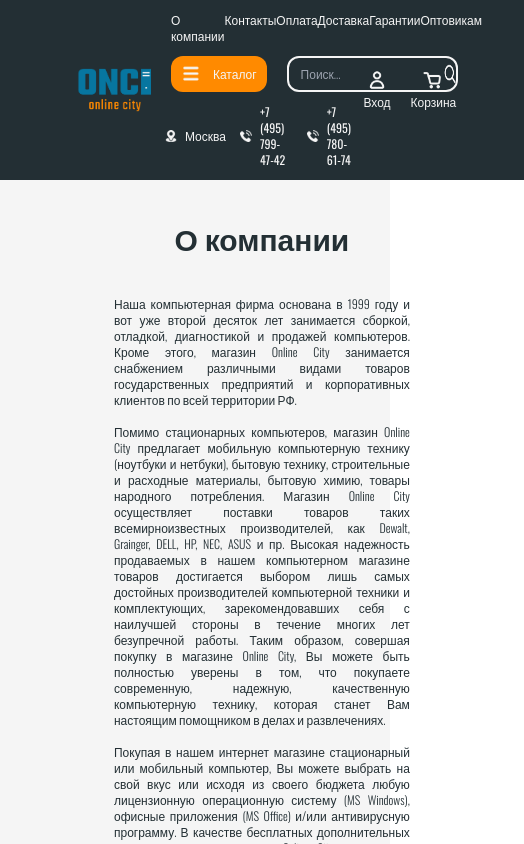
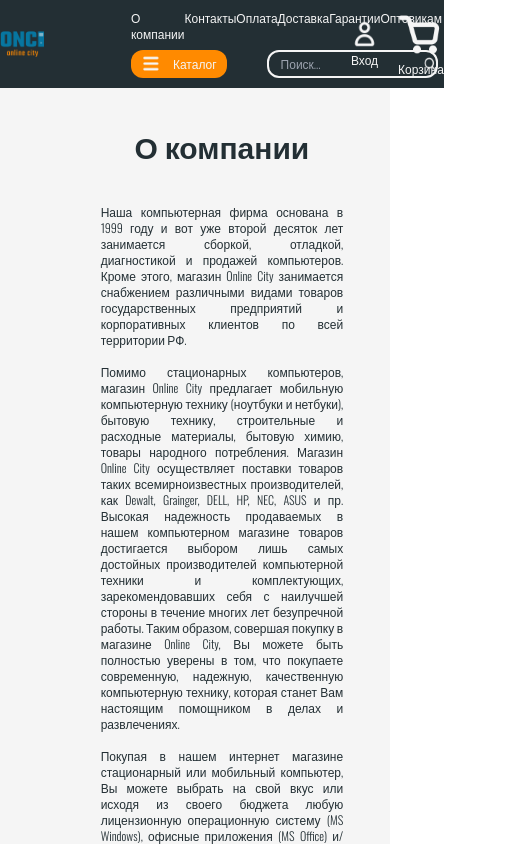
Before and after one commit to StacyGru/online-city, a React (Create React App) app: page /about_us in a window 390 px wide. Shown: the top 844 px of the page, 524 px wide, since content can reach past the window. Built offline with nearby package versions, Linux system fonts and the light colour scheme.

Commit message:
rewritten header layout

```diff
--- a/package.json
+++ b/package.json
@@ -6,7 +6,6 @@
   "dependencies": {
     "@expo-google-fonts/oswald": "^0.2.3",
     "@fontsource/oswald": "^4.5.12",
-    "@jbuschke/formik-antd": "^1.5.5",
     "@testing-library/jest-dom": "^5.16.5",
     "@testing-library/react": "^13.4.0",
     "@testing-library/user-event": "^13.5.0",
--- a/src/components/Header.js
+++ b/src/components/Header.js
@@ -15,13 +15,11 @@
 
     if ((user && (user.role === "клиент")) || !user) {
         return (
-            <header className="grid-header bg-darkBlue xl:px-20 3xl:px-36 px-10 xl:py-5 py-3 flex text-grayWhite mb-10 justify-center items-center">
-
-                <div className="w-1/6 3xl:w-1/10">
-                    <Link to="/"><img src={Logo} className="object-contain h-20 m-auto"/></Link>
+            <header className="w-full grid-header bg-darkBlue md:px-8 lg:px-6 xl:px-16 2xl:px-20 3xl:px-36 py-2.5 flex text-grayWhite mb-10 justify-between items-center">
+                <div className="w-1/10 3xl:w-1/10 flex justify-start">
+                    <Link to="/"><img src={Logo} className="object-contain md:h-10 lg:h-12 xl:h-14 2xl:h-16 m-auto"/></Link>
                 </div>
-
-                <div className="w-1/2 md:w-2/3 2xl:w-2/5 3xl:w-1/3 flex flex-col justify-center px-5">
+                <div className="w-1/2 md:w-2/3 2xl:w-7/12 3xl:w-1/3 flex flex-col justify-center px-5">
                     <ul className="flex justify-between">
                         <li className="inline hover:text-mainOrange duration-500"><Link to="/about_us">О компании</Link></li>
                         <li className="inline hover:text-mainOrange duration-500"><Link to="/contacts">Контакты</Link></li>
@@ -30,65 +28,51 @@
                         <li className="inline hover:text-mainOrange duration-500"><Link to="/guarantees">Гарантии</Link></li>
                         <li className="inline hover:text-mainOrange duration-500"><Link to="/for_wholesalers">Оптовикам</Link></li>
                     </ul>
-                    <div className="flex mt-3">
-                        <Link to="/catalog" className="bg-mainOrange px-5 py-2 rounded-xl flex justify-center items-center hover:scale-110 duration-500">
+                    <div className="flex mt-2">
+                        <Link to="/catalog" className="bg-mainOrange px-5 py-1 rounded-xl flex justify-center items-center hover:scale-110 duration-500">
                             <img src={BurgerMenu} className="h-5 mr-3"/>
                             <p>Каталог</p>
                         </Link>
-                        <div className="ml-5 w-full border-grayWhite border-2 rounded-xl px-3 flex justify-between items-center">
+                        <div className="ml-10 w-full border-grayWhite border-2 rounded-xl px-3 flex justify-between items-center">
                             <input className="grow bg-darkBlue font-light" placeholder="Поиск..."/>
-                            <Link to="/search"><img src={Search} className="h-5 my-auto ml-3"/></Link>
-                        </div>
-                    </div>
-                    <div className="lg:hidden flex gap-x-5 mt-3">
-                        <div className="flex justify-center items-center">
-                            <img src={Location} className="h-3 mr-2"/>
-                            <p className="">Москва</p>
-                        </div>
-                        <div className="flex items-center">
-                            <img src={Phone} className="h-3 mr-2"/>
-                            <p>+7 (495) 799-47-42</p>
-                        </div>
-                        <div className="flex items-center">
-                            <img src={Phone} className="h-3 mr-2"/>
-                            <p>+7 (495) 780-61-74</p>
+                            <Link to="/search"><img src={Search} className="h-3.5 my-auto ml-3"/></Link>
                         </div>
                     </div>
                 </div>
-                <div className="w-1/6 3xl:w-1/10 font-light hidden lg:flex flex-col justify-center">
+                <div className="w-1/6 3xl:w-1/10 font-light hidden lg:flex flex-col items-center justify-center">
                     <div className="flex justify-center items-center">
                         <img src={Location} className="h-4 mr-3"/>
                         <p className="">Москва</p>
                     </div>
-                    <div className="text-sm mt-3 flex flex-col items-center">
+                    <div className="text-sm mt-2 items-center">
                         <div className="flex items-center">
                             <img src={Phone} className="h-4 mr-3"/>
                             <p>+7 (495) 799-47-42</p>
                         </div>
                         <div className="flex items-center">
                             <img src={Phone} className="h-4 mr-3"/>
-                            <p>+7 (495) 780-61-74</p>
+                            <p>+7 (903) 014-42-54</p>
                         </div>
                     </div>
                 </div>
-                <div className="w-1/6 3xl:w-1/10 flex justify-center items-center gap-x-5 xl:gap-x-10">
+                <div className="w-1/10 3xl:w-1/10 flex justify-end items-center gap-x-5 xl:gap-x-7 text-md">
                     {user ?
                         <Link to="/user">
                             <div className="flex flex-col items-center">
-                                <img src={User} className="object-contain xl:h-10 h-5 mb-1"/>
+                                <img src={User} className="object-contain xl:h-7 lg:h-6 mb-1"/>
                                 <p>{user.name}</p>
                             </div>
                         </Link>
                         :
                         <Link to="/login">
                             <div className="flex flex-col items-center">
-                                <img src={User} className="object-contain xl:h-10 h-5 mb-1"/>
+                                <img src={User} className="object-contain xl:h-7 lg:h-6 mb-1"/>
                                 <p>Вход</p>
                             </div>
                         </Link>}
                     <Link to="/basket">
                         <div className="flex flex-col items-center">
-                            <img src={Basket} className="object-contain xl:h-10 h-5 mb-1"/>
+                            <img src={Basket} className="object-contain xl:h-7 lg:h-6 mb-1"/>
                             <p>Корзина</p>
                         </div>
                     </Link>
@@ -98,7 +82,6 @@
     } else {
         return (
             <header className="grid-header bg-darkBlue xl:px-20 3xl:px-36 px-10 xl:py-5 py-3 flex text-grayWhite mb-10 justify-center items-center">
-
                 <div className="w-1/6 3xl:w-1/10">
                     <img src={Logo} className="object-contain h-20 m-auto"/>
                 </div>
@@ -107,14 +90,14 @@
                     {user ?
                         <Link to="/user">
                             <div className="flex flex-col items-center">
-                                <img src={User} className="object-contain xl:h-10 h-5 mb-1"/>
+                                <img src={User} className="object-contain xl:h-5 h-1 mb-1"/>
                                 <p>{user.name}</p>
                             </div>
                         </Link>
                         :
                         <Link to="/login">
                             <div className="flex flex-col items-center">
-                                <img src={User} className="object-contain xl:h-10 h-5 mb-1"/>
+                                <img src={User} className="object-contain xl:h-5 h-3 mb-1"/>
                                 <p>Вход</p>
                             </div>
                         </Link>
--- a/src/pages/InfoPages/MainPage.js
+++ b/src/pages/InfoPages/MainPage.js
@@ -10,11 +10,15 @@
 import React, {useContext, useEffect, useState} from "react";
 import AuthContext from "../../context/AuthContext";
 
+
 function MainPage() {
-
     let {user, authTokens} = useContext(AuthContext)
     let [products, setProducts] = useState([])
     let navigate = useNavigate()
+
+    useEffect(() => {
+        getProductList();
+    }, [])
 
     const getProductList = async () => {
         if (authTokens) {
@@ -41,10 +45,6 @@
                 .then(data => setProducts(data));
         }
     }
-
-    useEffect(() => {
-        getProductList();
-    }, [])
 
     console.log(products)
 
```
